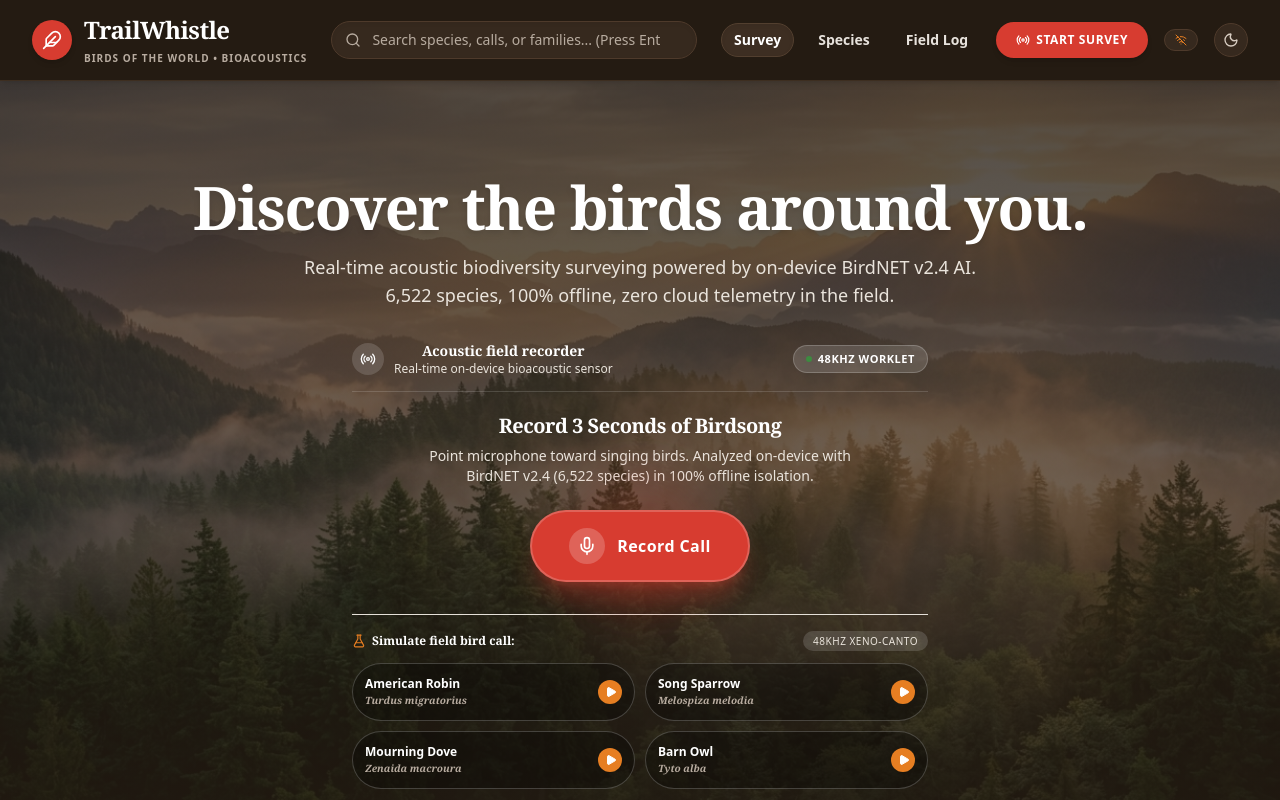
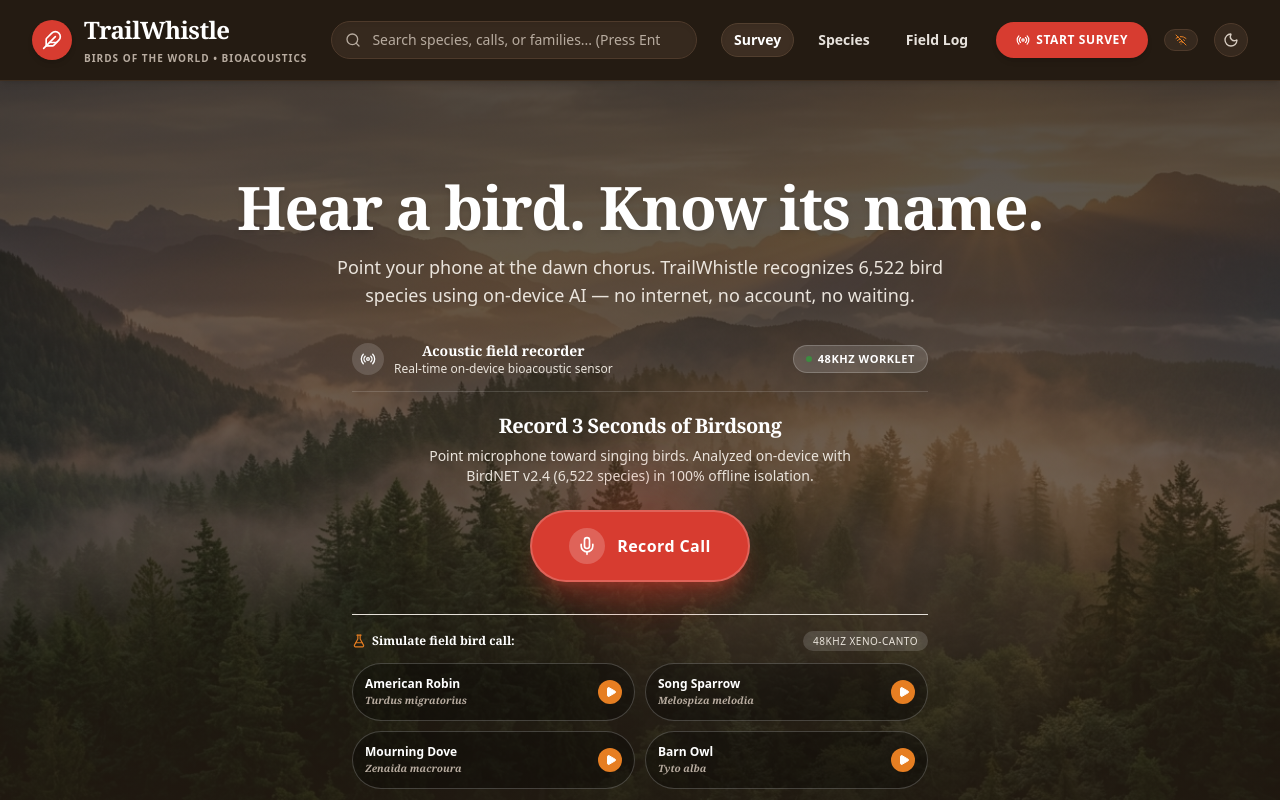
Before and after one commit to Sourabh-Kumar04/TrailWhistle, a React (Vite) app: page / in a window 1280 px wide. Shown: the top 800 px of the page. Built offline with nearby package versions, Linux system fonts and the light colour scheme.

Commit message:
improve hero and tab copy: warmer, less jargon

```diff
--- a/src/App.tsx
+++ b/src/App.tsx
@@ -393,12 +393,12 @@
               <div className="max-w-4xl mx-auto text-center relative z-10">
                 {/* Large WHITE SERIF headline */}
                 <h1 className="font-serif text-3xl sm:text-5xl md:text-6xl font-bold text-white tracking-tight leading-tight drop-shadow-md">
-                  Discover the birds around you.
+                  Hear a bird. Know its name.
                 </h1>
 
                 {/* Small sans subhead, centered */}
                 <p className="font-sans text-sm sm:text-base md:text-lg text-[#EAE4DC] max-w-2xl mx-auto mt-4 mb-8 leading-relaxed font-normal">
-                  Real-time acoustic biodiversity surveying powered by on-device BirdNET v2.4 AI. 6,522 species, 100% offline, zero cloud telemetry in the field.
+                  Point your phone at the dawn chorus. TrailWhistle recognizes 6,522 bird species using on-device AI — no internet, no account, no waiting.
                 </p>
 
                 {/* Prominent record button (embedded in hero with live bioacoustic visualizer) */}
@@ -553,10 +553,10 @@
             >
               <div className="max-w-4xl mx-auto text-center">
                 <h1 className="font-serif text-3xl sm:text-4xl font-bold text-white tracking-tight">
-                  Regional species checklist & taxonomy
+                  Explore Bird Species
                 </h1>
                 <p className="font-sans text-sm sm:text-base text-[#EAE4DC] max-w-xl mx-auto mt-2">
-                  Browse detected avian taxa and reference the BirdNET v2.4 6,522-species global taxonomic database.
+                  Search all 6,522 species BirdNET can recognize, from American Robins to rare warblers.
                 </p>
               </div>
             </section>
@@ -587,10 +587,10 @@
             >
               <div className="max-w-4xl mx-auto text-center">
                 <h1 className="font-serif text-3xl sm:text-4xl font-bold text-white tracking-tight">
-                  Avian survey logbook & observations
+                  Your Field Log
                 </h1>
                 <p className="font-sans text-sm sm:text-base text-[#EAE4DC] max-w-xl mx-auto mt-2">
-                  Review historical bioacoustic encounters, export RFC 4180 CSV surveys, and manage private on-device backups.
+                  Every bird you identify, saved with time and location. Export your surveys anytime.
                 </p>
               </div>
             </section>
```
